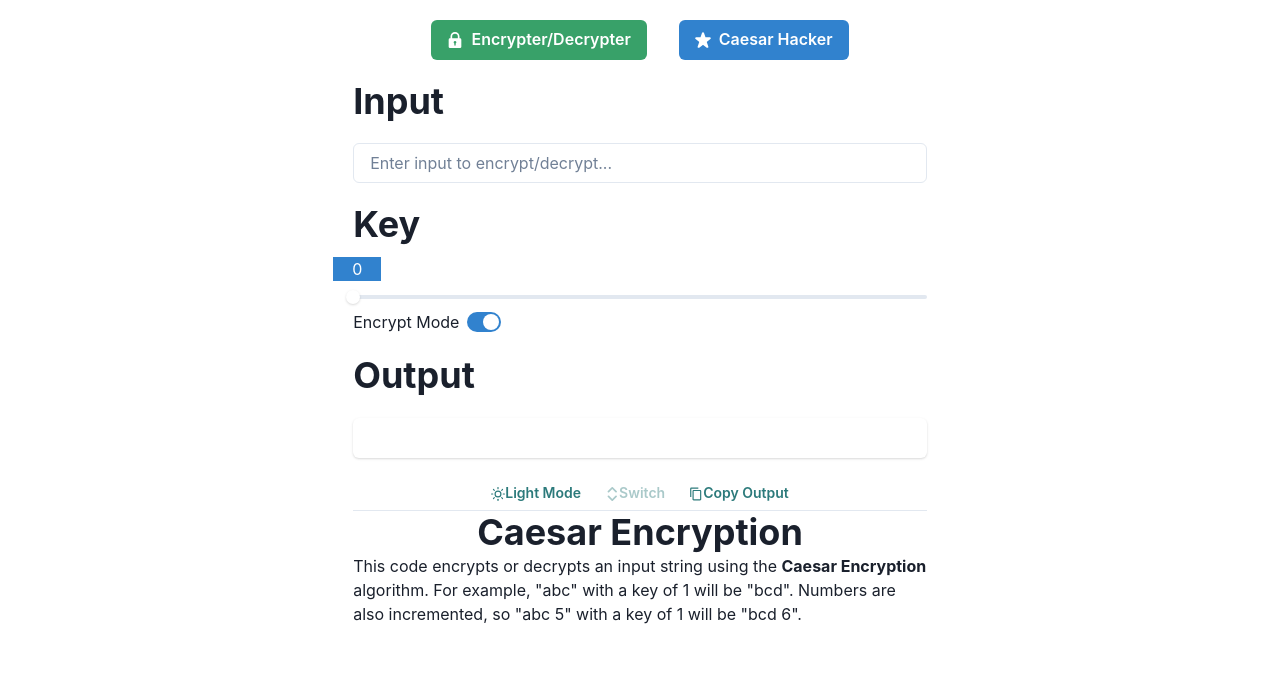
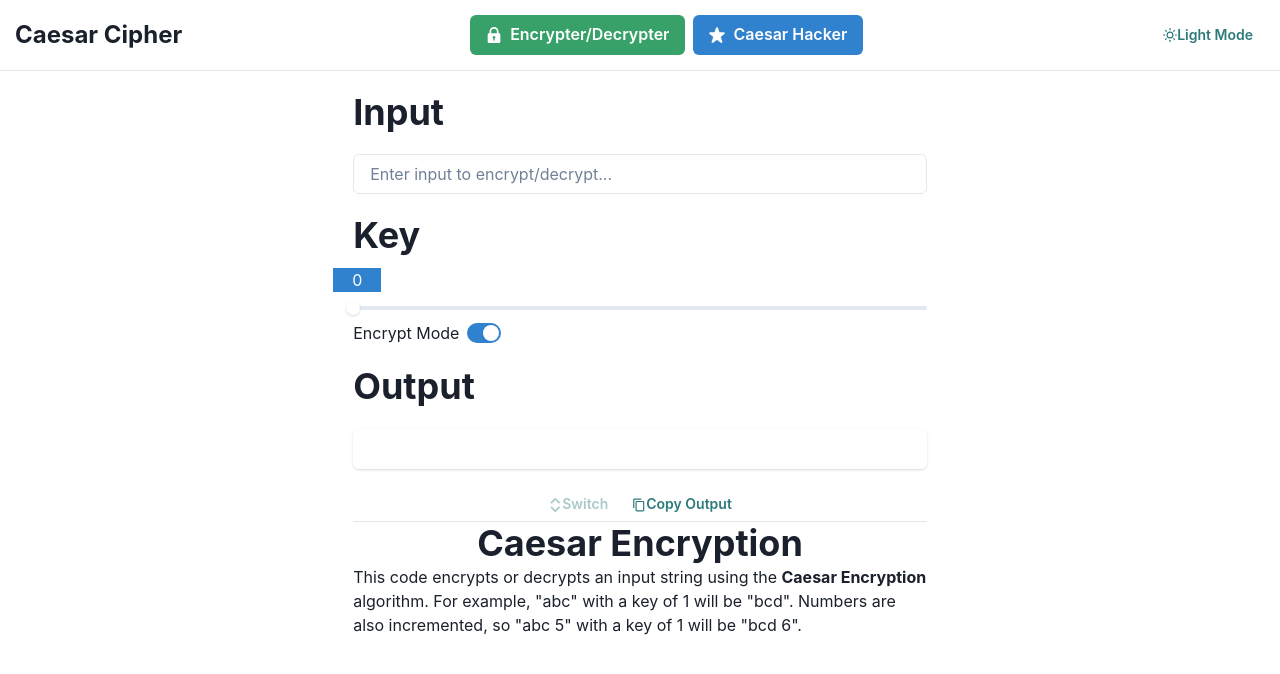
Before and after one commit to nf-projects/caesar-cipher, a Next.js app: page / in a window 1280 px wide. Shown: the top 674 px of the page. Built offline with nearby package versions, Linux system fonts and the light colour scheme.

Commit message:
Improve navbar

```diff
--- a/components/encrypter.tsx
+++ b/components/encrypter.tsx
@@ -1,5 +1,5 @@
 /* eslint-disable react/no-unescaped-entities */
-import { ArrowUpDownIcon, CopyIcon, MoonIcon, SunIcon } from "@chakra-ui/icons";
+import { ArrowUpDownIcon, CopyIcon } from "@chakra-ui/icons";
 import {
   Button,
   Card,
@@ -15,8 +15,7 @@ import {
   SliderMark,
   SliderThumb,
   SliderTrack,
-  Switch,
-  useColorMode,
+  Switch
 } from "@chakra-ui/react";
 import type { NextPage } from "next";
 import { useState } from "react";
@@ -26,7 +25,6 @@ const EncrypterComponent: NextPage = () => {
   const [input, setInput] = useState("");
   const [sliderValue, setSliderValue] = useState(0);
   const [encryptMode, setEncryptMode] = useState(true);
-  const { colorMode, toggleColorMode } = useColorMode();
 
   function handleSwitch() {
     setEncryptMode(!encryptMode);
@@ -85,16 +83,7 @@ const EncrypterComponent: NextPage = () => {
           <CardBody>{caesarEncrypt(input, sliderValue, encryptMode)}</CardBody>
         </Card>
         <Center>
-          <Button
-            onClick={toggleColorMode}
-            variant="ghost"
-            colorScheme="teal"
-            size="sm"
-            mt="20px"
-          >
-            {colorMode == "dark" ? <MoonIcon></MoonIcon> : <SunIcon></SunIcon>}
-            {colorMode == "light" ? "Light Mode" : "Dark Mode"}
-          </Button>
+
           <Button
             onClick={handleSwitch}
             variant="ghost"
--- a/components/hacker.tsx
+++ b/components/hacker.tsx
@@ -1,5 +1,5 @@
 /* eslint-disable react/no-unescaped-entities */
-import { CopyIcon, MoonIcon, SunIcon } from "@chakra-ui/icons";
+import { CopyIcon } from "@chakra-ui/icons";
 import {
   Button,
   Card,
@@ -11,8 +11,7 @@ import {
   InputGroup,
   InputRightElement,
   Spinner,
-  Stack,
-  useColorMode,
+  Stack
 } from "@chakra-ui/react";
 import type { NextPage } from "next";
 import { useEffect, useState } from "react";
@@ -20,7 +19,6 @@ import { caesarEncrypt } from "../util/caesar";
 import { crackCaesarCipher } from "../util/hacker";
 
 const HackerComponent: NextPage = () => {
-  const { colorMode, toggleColorMode } = useColorMode();
 
   const [input, setInput] = useState("");
   const [output, setOutput] = useState<string>("");
@@ -81,17 +79,20 @@ const HackerComponent: NextPage = () => {
             </Center>
           )}
         </Card>
-        {/* TODO make this a component */}
         <Center>
-          <Button
-            onClick={toggleColorMode}
+        <Button
+            onClick={() => {
+              navigator.clipboard.writeText(
+                output
+              );
+            }}
             variant="ghost"
             colorScheme="teal"
             size="sm"
             mt="20px"
           >
-            {colorMode == "dark" ? <MoonIcon></MoonIcon> : <SunIcon></SunIcon>}
-            {colorMode == "light" ? "Light Mode" : "Dark Mode"}
+            <CopyIcon></CopyIcon>
+            Copy Output
           </Button>
         </Center>
 
--- a/components/navbar.tsx
+++ b/components/navbar.tsx
@@ -1,5 +1,5 @@
-import { LockIcon, StarIcon } from "@chakra-ui/icons";
-import { Stack, Button } from "@chakra-ui/react";
+import { LockIcon, MoonIcon, StarIcon, SunIcon } from "@chakra-ui/icons";
+import { Stack, Button, HStack, useColorMode, Box, Heading } from "@chakra-ui/react";
 import React from "react";
 
 type ComponentProps = {
@@ -7,17 +7,49 @@ type ComponentProps = {
 };
 
 function NavBar(props: ComponentProps) {
+  const { colorMode, toggleColorMode } = useColorMode();
+
   return (
-    <Stack
-      mt="20px"
-      isInline
-      spacing={8}
-      align="center"
-      justifyContent="center"
-    >
-      <Button leftIcon={<LockIcon></LockIcon>} colorScheme="green" onClick={() => props.tabFunction("encrypter")}>Encrypter/Decrypter</Button>
-      <Button leftIcon={<StarIcon></StarIcon>} colorScheme="blue" onClick={() => props.tabFunction("hacker")}>Caesar Hacker</Button>
-    </Stack>
+    <>
+      <Stack isInline spacing={8} align="center" justifyContent="space-between" margin="5px">
+        <HStack marginX="10px">
+          <Heading fontSize="2xl">Caesar Cipher</Heading>
+        </HStack>
+        <HStack marginX="10px">
+          <Button
+            mt="10px"
+            mb="10px"
+            leftIcon={<LockIcon></LockIcon>}
+            colorScheme="green"
+            onClick={() => props.tabFunction("encrypter")}
+          >
+            Encrypter/Decrypter
+          </Button>
+          <Button
+            leftIcon={<StarIcon></StarIcon>}
+            colorScheme="blue"
+            onClick={() => props.tabFunction("hacker")}
+          >
+            Caesar Hacker
+          </Button>
+        </HStack>
+        <HStack>
+          <Button
+            onClick={toggleColorMode}
+            variant="ghost"
+            colorScheme="teal"
+            size="sm"
+            marginX="10px"
+          >
+            {colorMode == "dark" ? <MoonIcon></MoonIcon> : <SunIcon></SunIcon>}
+            {colorMode == "light" ? "Light Mode" : "Dark Mode"}
+          </Button>
+        </HStack>
+      </Stack>
+      <Box >
+        <hr></hr>
+      </Box>
+    </>
   );
 }
 
```
